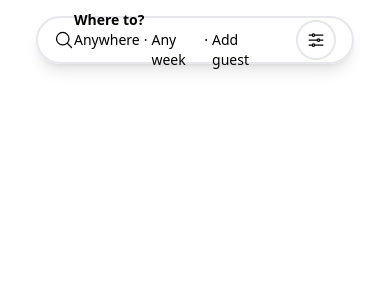
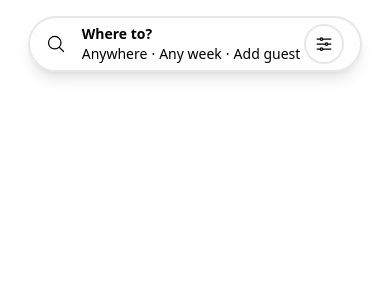
Before and after one commit to NatiDeme/airbnb-mockup, a React (Create React App) app: page / in a window 390 px wide. Shown: the top 300 px of the page. Built offline with nearby package versions, Linux system fonts and the light colour scheme.

Commit message:
Add fix to searchbar width

```diff
--- a/src/components/main_navbar/navbar.js
+++ b/src/components/main_navbar/navbar.js
@@ -6,7 +6,7 @@ import SearchBar from './search/searchBar';
 function MainNavBar() {
   return (
     <>
-      <div className="flex items-center justify-between px-5  mt-4 md:border-b border-b-0 pb-4">
+      <div className="flex items-center justify-between px-3 mt-4 md:border-b border-b-0 pb-4">
         <SingleIcon />
         <SearchBar />
         <TopRight />
--- a/src/components/main_navbar/search/searchBar.js
+++ b/src/components/main_navbar/search/searchBar.js
@@ -1,6 +1,6 @@
 function SearchBar() {
   return (
-    <div className="flex border-2 mx-4 h-12 items-center px-4 rounded-full shadow-lg justify-between md:w-96 w-full">
+    <div className="flex border-2 mx-4 h-14 items-center px-4 rounded-full shadow-lg justify-between md:w-96 w-full">
       <div className="md:hidden block">
         <svg
           xmlns="http://www.w3.org/2000/svg"
@@ -17,7 +17,7 @@ function SearchBar() {
           />
         </svg>
       </div>
-      <div className="mr-8 md:hidden">
+      <div className="ml-3 md:hidden">
         <p className="text-sm font-semibold">Where to?</p>
         <ul className="flex font-extralight text-sm gap-1">
           <li>Anywhere</li>
```
